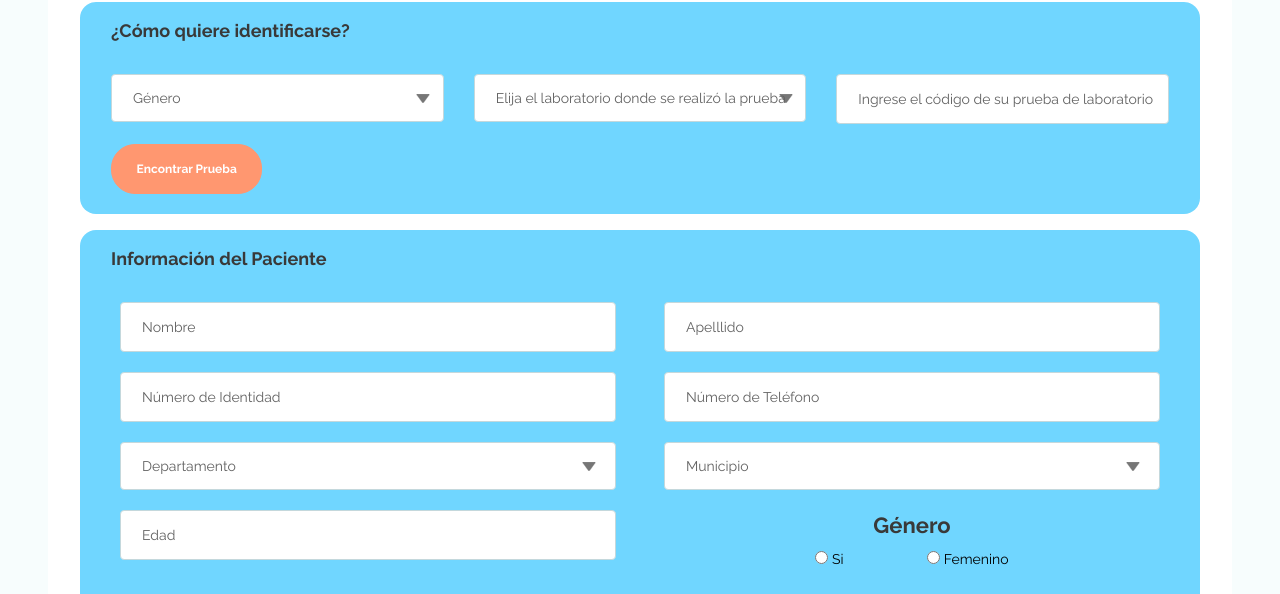
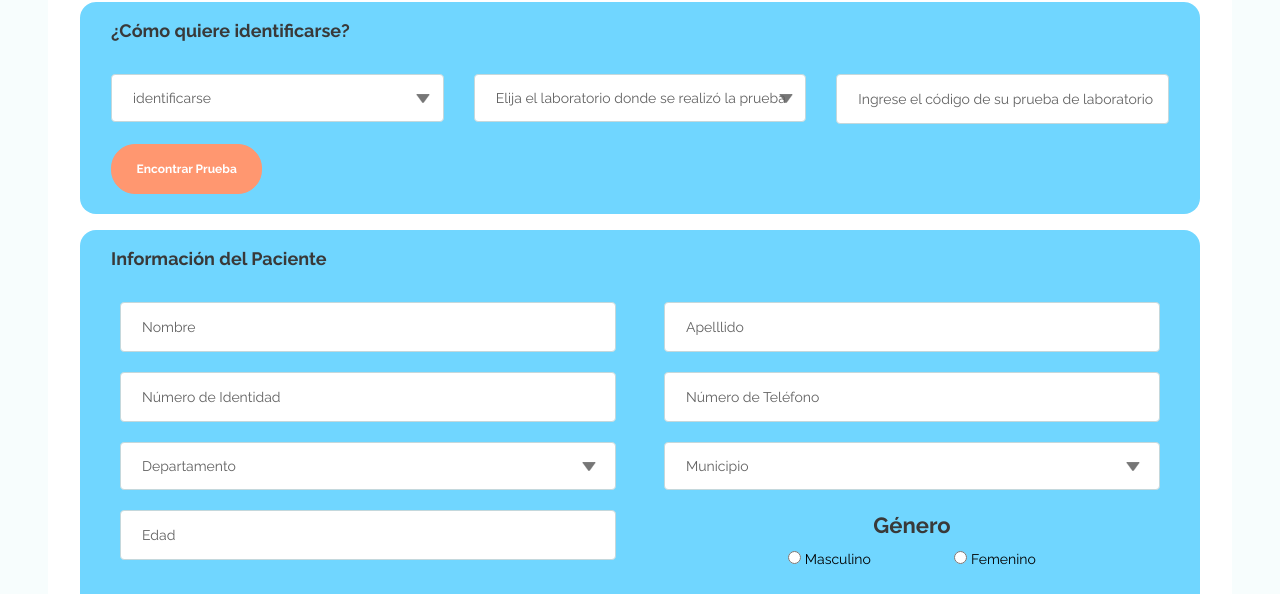
Before and after one commit to MarielaRodriguez777/Proyecto-Mentaru, a website: page Mentaru/encuesta.html in a window 1280 px wide. Shown: the part 252-846 px from the top of the page. Drawn offline with Linux system fonts and the light colour scheme.

Commit message:
pequeños arreglos

```diff
--- a/Mentaru/encuesta.html
+++ b/Mentaru/encuesta.html
@@ -116,7 +116,7 @@
                     <form id="contactForm" data-toggle="validator" data-focus="false">
                         <div class="form-group">
                             <select class="form-control-select" id="identificarse" required>
-								<option class="select-option" value="" disabled selected>Género</option>
+								<option class="select-option" value="" disabled selected>identificarse</option>
 								<option class="select-option" value="Delete data">Delete my data</option>
 								<option class="select-option" value="Show me data">Show me my data</option>
 							</select>
@@ -229,10 +229,10 @@
                     <form id="contactForm" data-toggle="validator" data-focus="false">
                         <h4 align="center"><b>Género</b></h4>
                         <div style="width: auto;" align="center">
-                            <input type="radio" style="width: auto;" id="priority-low" name="priority" value="1" />
-                            <label style="color: black; margin-right: 5rem;" for="priority-low">Si</label>
-                            <input type="radio" style="width: auto" id="priority-normal" value="2" name="priority" />
-                            <label style="color: black;" for="priority-normal">Femenino</label>
+                            <input type="radio" style="width: auto;" id="masculino" name="priority" value="1" />
+                            <label style="color: black; margin-right: 5rem;" for="masculino">Masculino</label>
+                            <input type="radio" style="width: auto" id="femenino" value="2" name="priority" />
+                            <label style="color: black;" for="femenino">Femenino</label>
                         </div>
                     </form>
                 </div>
```
